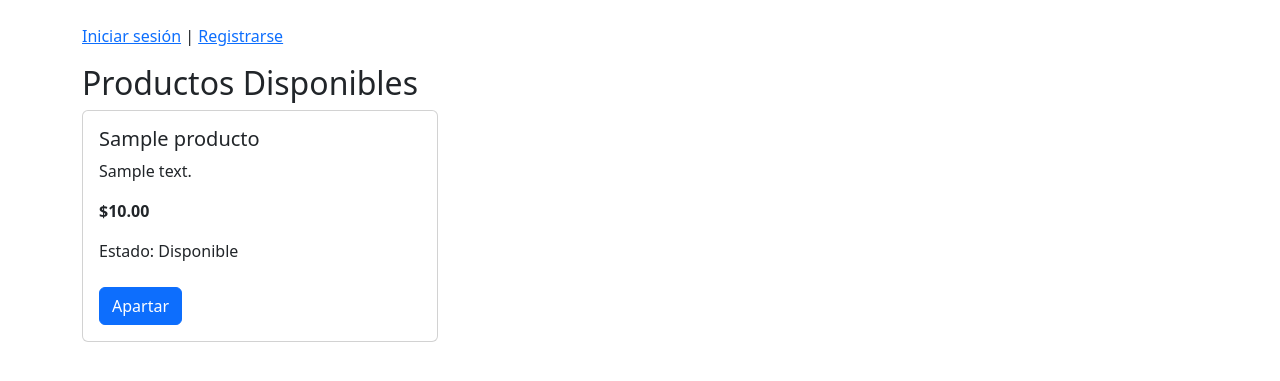
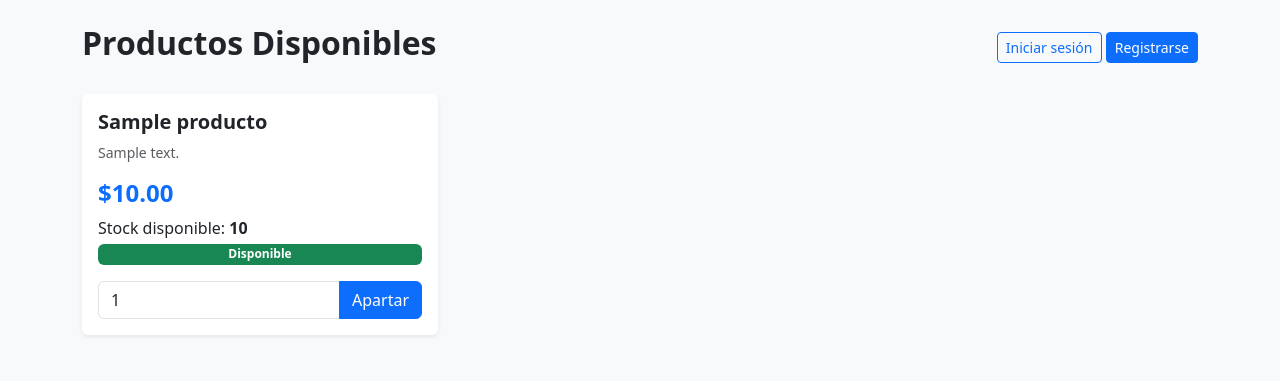
Before and after one commit to camilouan/servicio-tecnico-web, a Django app: page / in a window 1280 px wide. Shown: the top 381 px of the page. Run offline with Django 5.2, Linux system fonts and the light colour scheme; tables that the repository leaves empty hold one stand-in row (values such as "Sample post").

Commit message:
Mejora del diseño del catálogo y control de stock dinámico

```diff
--- a/inventario/models.py
+++ b/inventario/models.py
@@ -1,48 +1,81 @@
 from django.db import models
+from django.contrib.auth.models import AbstractUser
+from django.utils import timezone
 
-from django.db import models
-from django.contrib.auth.models import User
-from django.utils import timezone
-from datetime import timedelta
+
+class Usuario(AbstractUser):
+    ROLES = (
+        ('cliente', 'Cliente'),
+        ('administrador', 'Administrador'),
+    )
+
+    nombres = models.CharField(max_length=100)
+    apellidos = models.CharField(max_length=100)
+    telefono = models.CharField(max_length=20)
+    documento_identidad = models.CharField(max_length=20)
+    direccion = models.CharField(max_length=150)
+    ciudad = models.CharField(max_length=100)
+    rol = models.CharField(max_length=20, choices=ROLES, default='cliente')
+    fecha_registro = models.DateTimeField(default=timezone.now)
+    activo = models.BooleanField(default=True)
+
+    def __str__(self):
+        return self.username
+
+
+class Categoria(models.Model):
+    nombre = models.CharField(max_length=100)
+    descripcion = models.TextField()
+    activa = models.BooleanField(default=True)
+
+    def __str__(self):
+        return self.nombre
 
 
 class Producto(models.Model):
-    ESTADOS = [
+    ESTADOS = (
         ('disponible', 'Disponible'),
-        ('reservado', 'Reservado'),
         ('no_disponible', 'No Disponible'),
-    ]
+    )
 
-    nombre = models.CharField(max_length=200)
-    categoria = models.CharField(max_length=100)
+    nombre = models.CharField(max_length=150)
     descripcion = models.TextField()
     precio = models.DecimalField(max_digits=10, decimal_places=2)
-    estado = models.CharField(max_length=20, choices=ESTADOS, default='disponible')
-    creado = models.DateTimeField(auto_now_add=True)
+    stock_total = models.IntegerField()
+    stock_disponible = models.IntegerField()
+    imagen_url = models.URLField(blank=True, null=True)
+    fecha_creacion = models.DateTimeField(default=timezone.now)
+    activo = models.BooleanField(default=True)
+    categoria = models.ForeignKey(Categoria, on_delete=models.CASCADE)
 
     def __str__(self):
         return self.nombre
 
 
 class Apartado(models.Model):
-    ESTADOS = [
+    ESTADOS = (
         ('pendiente', 'Pendiente'),
         ('confirmado', 'Confirmado'),
         ('cancelado', 'Cancelado'),
+        ('expirado', 'Expirado'),
         ('entregado', 'Entregado'),
-        ('expirado', 'Expirado'),
-    ]
+    )
 
-    usuario = models.ForeignKey(User, on_delete=models.CASCADE)
+    usuario = models.ForeignKey(Usuario, on_delete=models.CASCADE)
     producto = models.ForeignKey(Producto, on_delete=models.CASCADE)
-    fecha_apartado = models.DateTimeField(auto_now_add=True)
+    cantidad = models.IntegerField()
+    fecha_apartado = models.DateTimeField(default=timezone.now)
     fecha_expiracion = models.DateTimeField()
+    fecha_confirmacion = models.DateTimeField(blank=True, null=True)
     estado = models.CharField(max_length=20, choices=ESTADOS, default='pendiente')
-
-    def save(self, *args, **kwargs):
-        if not self.fecha_expiracion:
-            self.fecha_expiracion = timezone.now() + timedelta(hours=24)
-        super().save(*args, **kwargs)
+    motivo_cancelacion = models.TextField(blank=True, null=True)
+    confirmado_por = models.ForeignKey(
+        Usuario,
+        on_delete=models.SET_NULL,
+        null=True,
+        blank=True,
+        related_name='apartados_confirmados'
+    )
 
     def __str__(self):
-        return f"{self.producto.nombre} - {self.usuario.username}"
+        return f"{self.usuario.username} - {self.producto.nombre}"
--- a/inventario/templates/home.html
+++ b/inventario/templates/home.html
@@ -4,35 +4,73 @@
     <title>Servicio Técnico S.A.</title>
     <link href="https://cdn.jsdelivr.net/npm/bootstrap@5.3.2/dist/css/bootstrap.min.css" rel="stylesheet">
 </head>
-<body class="container mt-4">
-<div class="mb-3">
+
+<body class="bg-light">
+
+<div class="container mt-4">
+
+    <!-- Barra superior -->
+    <div class="d-flex justify-content-between align-items-center mb-4">
+        <h2 class="fw-bold">Productos Disponibles</h2>
+
+        <div>
             {% if user.is_authenticated %}
-        Bienvenido {{ user.username }} |
-        <a href="{% url 'logout' %}">Cerrar sesión</a>
+                <span class="me-2">👤 Bienvenido <strong>{{ user.username }}</strong></span>
+                <a href="{% url 'logout' %}" class="btn btn-outline-danger btn-sm">Cerrar sesión</a>
             {% else %}
-        <a href="{% url 'login' %}">Iniciar sesión</a> |
-        <a href="{% url 'registro' %}">Registrarse</a>
+                <a href="{% url 'login' %}" class="btn btn-outline-primary btn-sm">Iniciar sesión</a>
+                <a href="{% url 'registro' %}" class="btn btn-primary btn-sm">Registrarse</a>
             {% endif %}
         </div>
+    </div>
 
-<h2>Productos Disponibles</h2>
+    <!-- Productos -->
+    <div class="row g-4">
 
-<div class="row">
         {% for producto in productos %}
         <div class="col-md-4">
-        <div class="card mb-3">
-            <div class="card-body">
-                <h5>{{ producto.nombre }}</h5>
-                <p>{{ producto.descripcion }}</p>
-                <p><strong>${{ producto.precio }}</strong></p>
-                <p>Estado: {{ producto.get_estado_display }}</p>
+            <div class="card shadow-sm h-100 border-0">
 
-                {% if producto.estado == 'disponible' %}
-                <a href="{% url 'apartar' producto.id %}" class="btn btn-primary mt-2">
+                <div class="card-body d-flex flex-column">
+
+                    <h5 class="card-title fw-bold">{{ producto.nombre }}</h5>
+                    <p class="text-muted small">{{ producto.descripcion }}</p>
+
+                    <h4 class="text-primary fw-bold mb-2">
+                        ${{ producto.precio }}
+                    </h4>
+
+                    <!-- Stock dinámico -->
+                    <p class="mb-1">
+                        Stock disponible:
+                        <strong>{{ producto.stock_disponible }}</strong>
+                    </p>
+
+                    {% if producto.stock_disponible > 0 %}
+                        <span class="badge bg-success mb-3">Disponible</span>
+                    {% else %}
+                        <span class="badge bg-danger mb-3">Agotado</span>
+                    {% endif %}
+
+                    <!-- Formulario -->
+                    {% if producto.stock_disponible > 0 %}
+                        <form method="POST" action="{% url 'apartar' producto.id %}" class="mt-auto">
+                            {% csrf_token %}
+                            <div class="input-group">
+                                <input type="number"
+                                       name="cantidad"
+                                       class="form-control"
+                                       min="1"
+                                       max="5"
+                                       value="1"
+                                       required>
+                                <button type="submit" class="btn btn-primary">
                                     Apartar
-                </a>
+                                </button>
+                            </div>
+                        </form>
                     {% else %}
-                <button class="btn btn-secondary mt-2" disabled>
+                        <button class="btn btn-secondary mt-auto" disabled>
                             No disponible
                         </button>
                     {% endif %}
@@ -43,6 +81,8 @@
         {% empty %}
             <p>No hay productos disponibles.</p>
         {% endfor %}
+
+    </div>
 </div>
 
 </body>
--- a/inventario/views.py
+++ b/inventario/views.py
@@ -1,29 +1,17 @@
 from django.shortcuts import render, redirect, get_object_or_404
 from django.contrib.auth.decorators import login_required
+from django.contrib.auth import login, logout
+from django.contrib.auth.forms import AuthenticationForm
+from django.utils import timezone
 from .models import Producto, Apartado
 from .forms import RegistroForm
-from django.contrib.auth import login
-from django.contrib.auth.forms import AuthenticationForm
-from django.contrib.auth import logout
+
 
 def home(request):
     productos = Producto.objects.all()
     return render(request, 'home.html', {'productos': productos})
 
 
-@login_required
-def apartar_producto(request, producto_id):
-    producto = get_object_or_404(Producto, id=producto_id)
-
-    if producto.estado == 'disponible':
-        Apartado.objects.create(
-            usuario=request.user,
-            producto=producto
-        )
-        producto.estado = 'reservado'
-        producto.save()
-
-    return redirect('home')
 def registro(request):
     if request.method == 'POST':
         form = RegistroForm(request.POST)
@@ -53,3 +41,26 @@ def login_view(request):
 def logout_view(request):
     logout(request)
     return redirect('home')
+
+
+@login_required
+def apartar_producto(request, producto_id):
+    producto = get_object_or_404(Producto, id=producto_id)
+
+    cantidad = int(request.POST.get('cantidad', 1))
+
+    if cantidad > 5:
+        return redirect('home')
+
+    if producto.stock_disponible >= cantidad:
+        Apartado.objects.create(
+            usuario=request.user,
+            producto=producto,
+            cantidad=cantidad,
+            fecha_expiracion=timezone.now() + timezone.timedelta(hours=24)
+        )
+
+        producto.stock_disponible -= cantidad
+        producto.save()
+
+    return redirect('home')
--- a/servicio_tecnico/settings.py
+++ b/servicio_tecnico/settings.py
@@ -120,3 +120,4 @@ STATIC_URL = 'static/'
 # https://docs.djangoproject.com/en/5.2/ref/settings/#default-auto-field
 
 DEFAULT_AUTO_FIELD = 'django.db.models.BigAutoField'
+AUTH_USER_MODEL = 'inventario.Usuario'
```
Also changed, not shown: inventario/admin.py (+9 -1 lines), inventario/forms.py (+14 -5 lines), inventario/migrations/0001_initial.py. Lines whose indentation alone changed are shown as unchanged.
